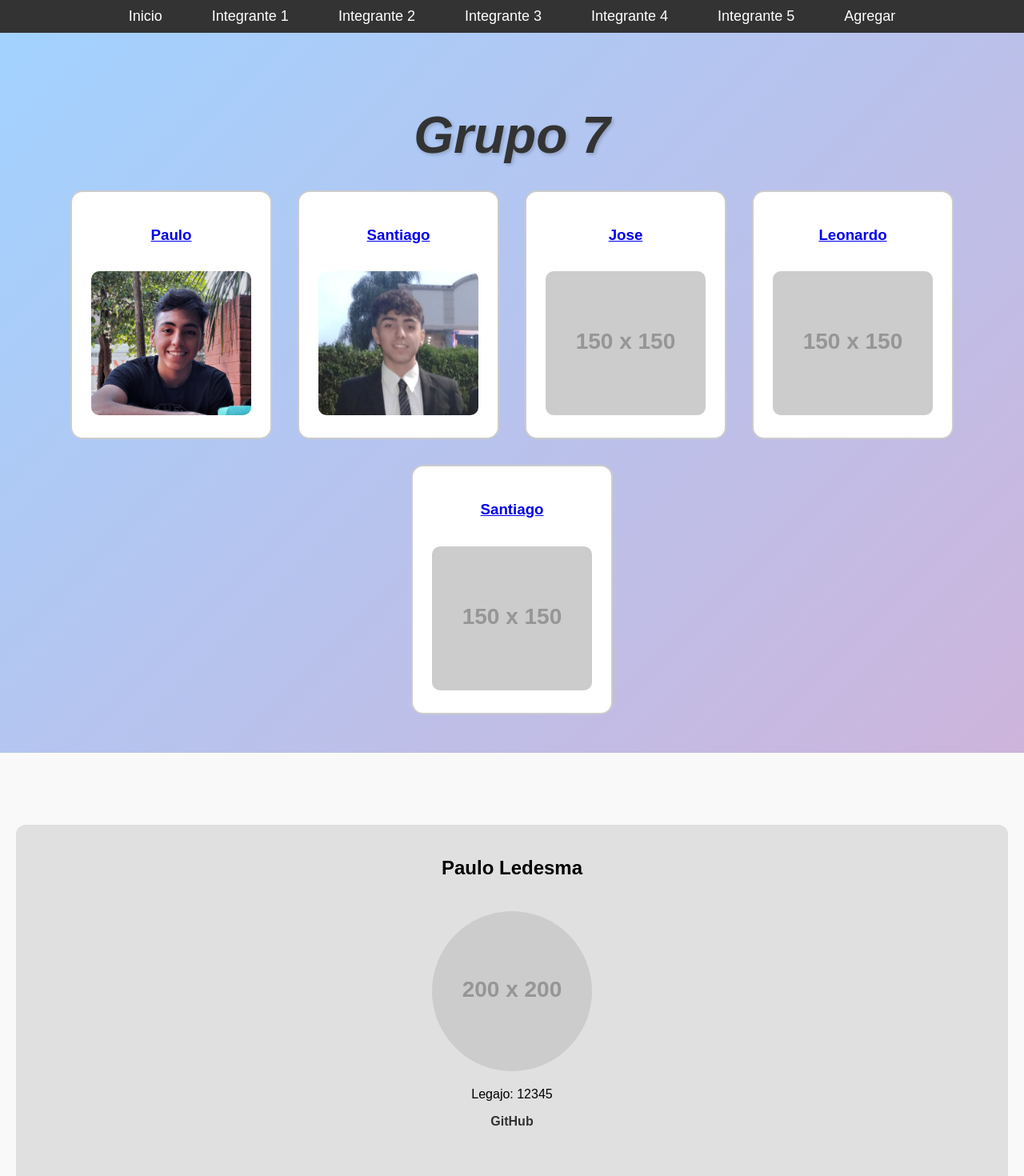
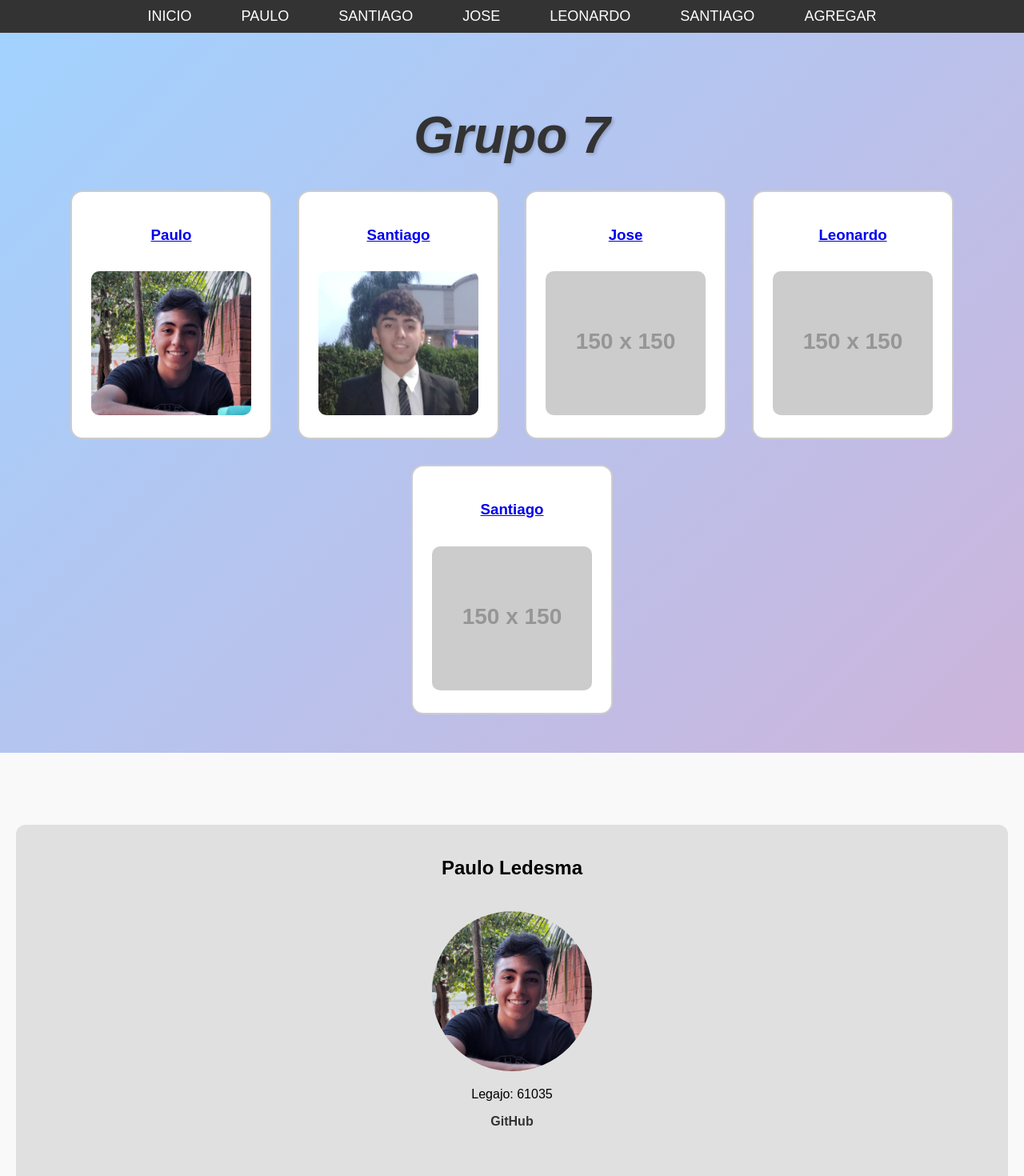
Before and after one commit to pauloled/tpreact-grupal, a React (Create React App) app: page / in a window 1280 px wide. Shown: the top 1470 px of the page at 80% size. Built offline with nearby package versions, Linux system fonts and the light colour scheme.

Commit message:
Se agrego informacion de los integrantes

```diff
--- a/src/App.js
+++ b/src/App.js
@@ -1,28 +1,32 @@
-// Nombre: [Tus nombres y legajos]
-// Ejemplo:
-// Pablo Díaz - 12345
-// Juan Gómez - 67890
+// NOMBRE - LEGAJO
+// Paulo ledesma - 61035
+// Santiago Ledesma - 61115
+// Jose Quiroga - 61033
+// Leonardo Ramirez - 61084
+// Santiago Navarro - 61205
 
 import "./styles/App.css";
 import HomePages from "./pages/Homepages";
+import paulo_foto from './assets/paulo_foto.jpg';
+import santi_foto from './assets/santi_foto.jpg';
 
 function App() {
   const integrantes = [
     {
-      id: "paulo",
+      id: "Paulo",
       nombre: "Paulo",
       apellido: "Ledesma",
-      legajo: "12345",
-      github: "https://github.com/lucasgonzalez",
-      foto: "https://via.placeholder.com/200"
+      legajo: "61035",
+      github: "https://github.com/pauloled",
+      foto: paulo_foto
     },
     {
-      id: "luciana",
-      nombre: "Luciana",
-      apellido: "Martínez",
-      legajo: "23456",
-      github: "https://github.com/lucianamartinez",
-      foto: "https://via.placeholder.com/200"
+      id: "Santiago",
+      nombre: "Santiago",
+      apellido: "Ledesma",
+      legajo: "61115",
+      github: "https://github.com/santled",
+      foto: santi_foto
     },
     {
       id: "julieta",
--- a/src/components/Footer.jsx
+++ b/src/components/Footer.jsx
@@ -3,7 +3,7 @@ import '../styles/Footer.css';
 
 const Footer = () => (
   <footer className="footer">
-    <p>Grupo 7 - Comisión React</p>
+    <p>Grupo 7 - Comisión 1 - Programaciòn III</p>
   </footer>
 );
 
--- a/src/components/Navbar.jsx
+++ b/src/components/Navbar.jsx
@@ -5,13 +5,13 @@ const Navbar = () => {
   return (
     <nav className="navbar">
       <ul className="navbar-list">
-        <li><a href="#inicio">Inicio</a></li>
-        <li><a href="#lucas">Integrante 1</a></li>
-        <li><a href="#luciana">Integrante 2</a></li>
-        <li><a href="#julieta">Integrante 3</a></li>
-        <li><a href="#jorge">Integrante 4</a></li>
-        <li><a href="#cristian">Integrante 5</a></li>
-        <li><a href="#agregar">Agregar</a></li>
+        <li><a href="#inicio">INICIO</a></li>
+        <li><a href="#lucas">PAULO</a></li>
+        <li><a href="#luciana">SANTIAGO</a></li>
+        <li><a href="#julieta">JOSE</a></li>
+        <li><a href="#jorge">LEONARDO</a></li>
+        <li><a href="#cristian">SANTIAGO</a></li>
+        <li><a href="#agregar">AGREGAR</a></li>
       </ul>
     </nav>
   );
```
